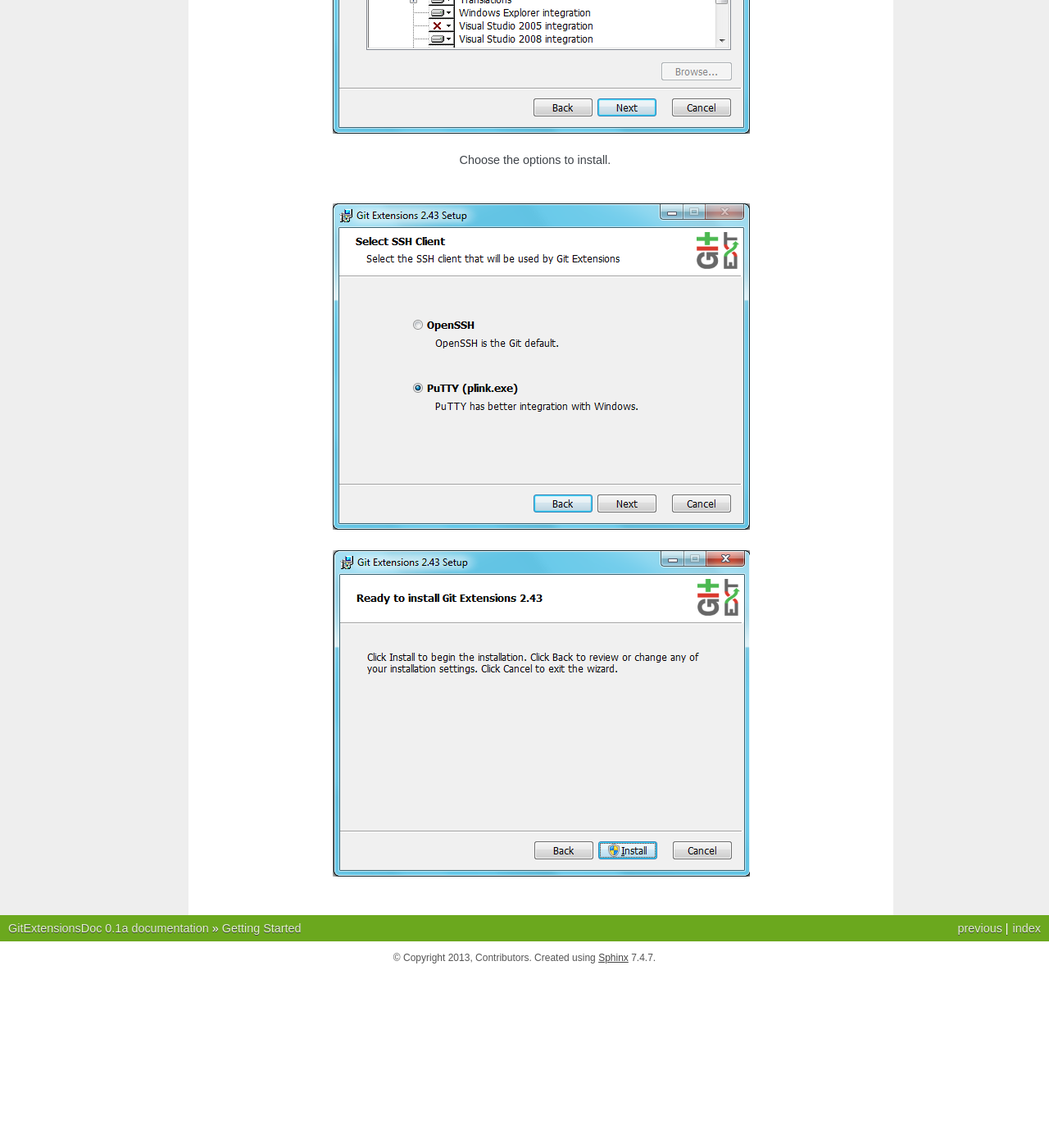
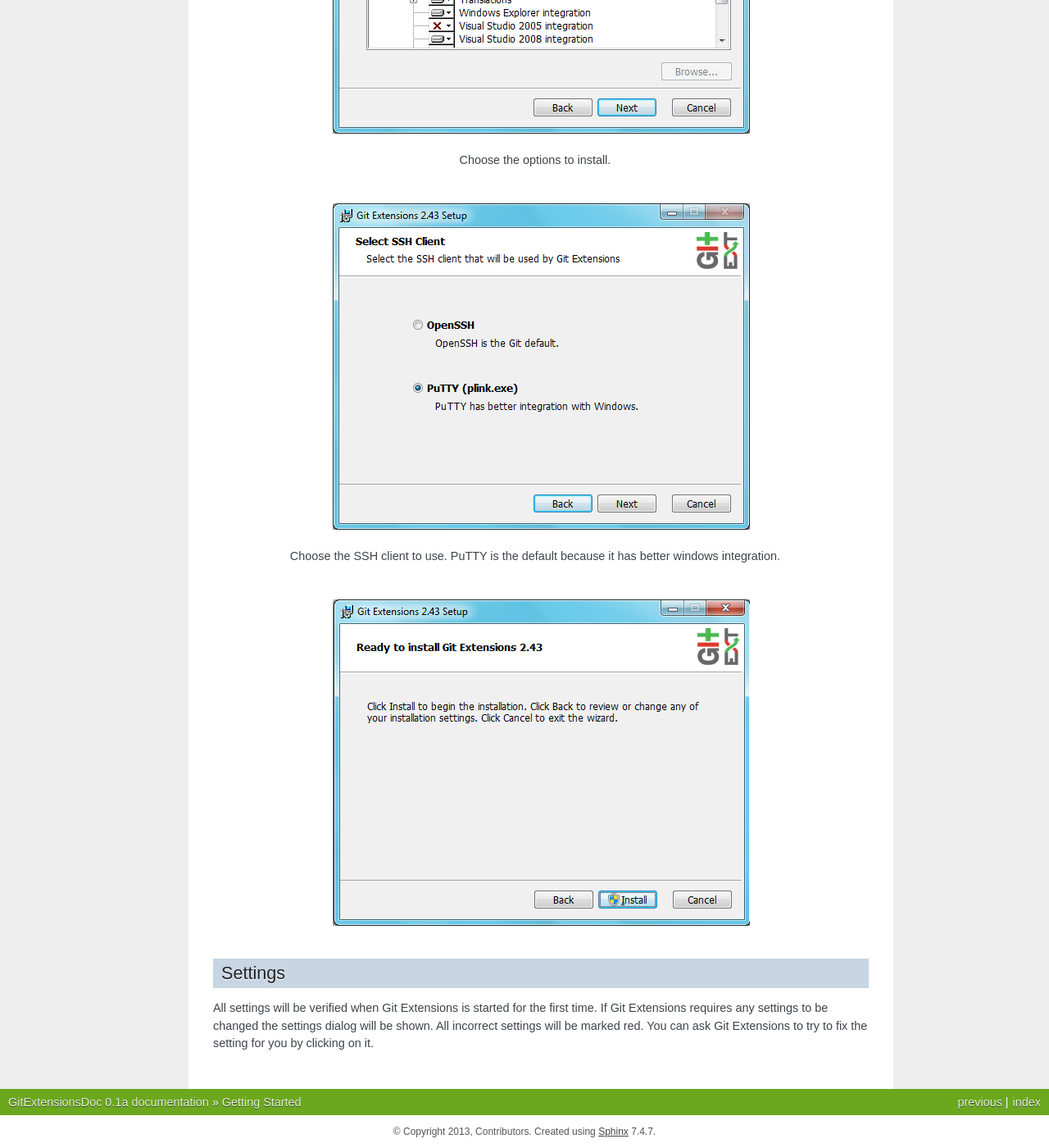
Before and after one commit to martinqt/GitExtensionsDoc, a Sphinx documentation site: the page built from source/getting_started.rst, in a window 1280 px wide and 1400 px high, scrolled down 1826 px. Shown: the whole window at 82% size. Built offline with Sphinx 7.4.7, drawn with Linux system fonts in a browser that asks for light colours; before the commit the page ends 3014 px from its top, so only the background shows below that; some of the changed text lies outside the part shown.

Commit message:
Add a second page

```diff
--- a/source/getting_started.rst
+++ b/source/getting_started.rst
@@ -23,4 +23,13 @@
 
 .. figure:: /images/install5.png
 
+    Choose the SSH client to use. PuTTY is the default because it has better windows integration.
+
 .. figure:: /images/install6.png
+
+Settings
+--------
+
+All settings will be verified when Git Extensions is started for the first time. If Git Extensions requires
+any settings to be changed the settings dialog will be shown. All incorrect settings will be marked red. You
+can ask Git Extensions to try to fix the setting for you by clicking on it.
--- a/source/index.rst
+++ b/source/index.rst
@@ -4,4 +4,5 @@
 .. toctree::
    :maxdepth: 2
 
+   git_extensions
    getting_started
```
Also changed, not shown: source/git_extensions.rst (added, +27 -0 lines).
